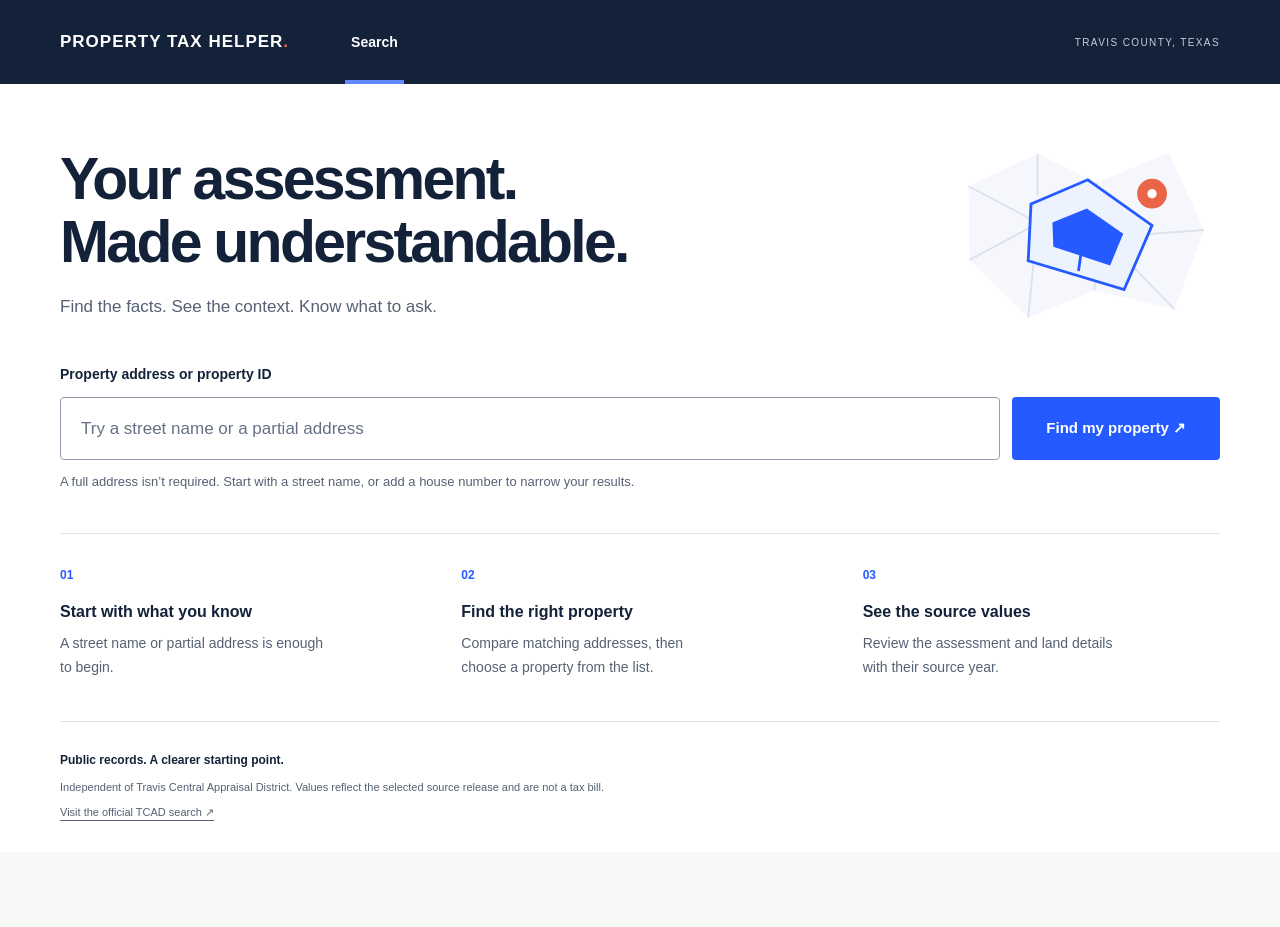
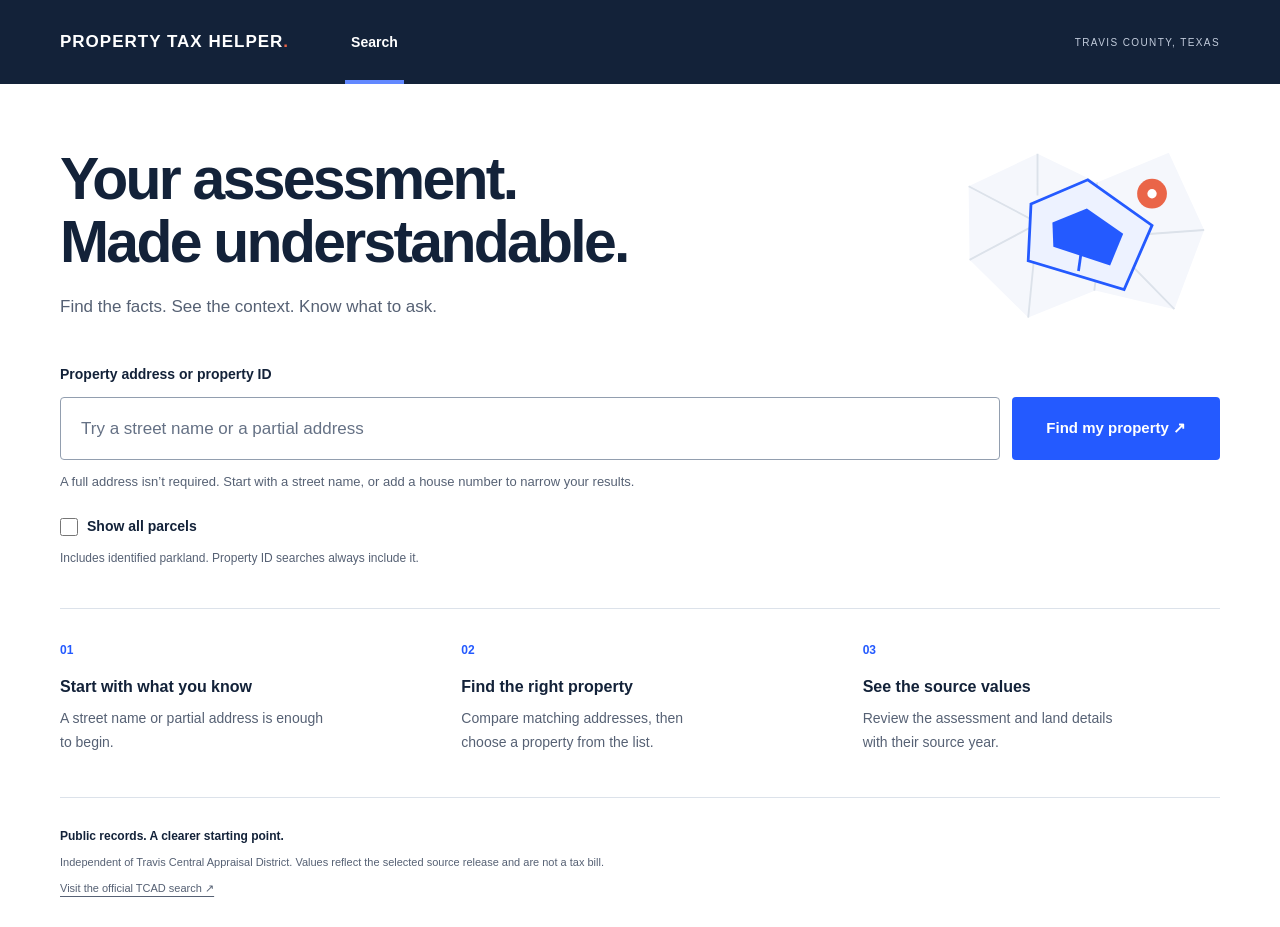
Before and after one commit to wlreich/PropertyTaxHelper, a Next.js app in the folder web/: page / in a window 1280 px wide. Before the commit the page ends 852 px from the top, so only its background shows below. Built offline with nearby package versions, Linux system fonts and the light colour scheme.

Commit message:
Add source-based parkland search option

```diff
--- a/web/src/components/search-form.tsx
+++ b/web/src/components/search-form.tsx
@@ -3,7 +3,7 @@ import { useTransition } from "react";
 import { useRouter } from "next/navigation";
 import { resultsUrl } from "@/lib/property-search";
 
-export function SearchForm({ query = "" }: { query?: string }) {
+export function SearchForm({ query = "", showAll = false }: { query?: string; showAll?: boolean }) {
   const router = useRouter();
   const [pending, startTransition] = useTransition();
   return (
@@ -16,7 +16,8 @@ export function SearchForm({ query = "" }: { query?: string }) {
         const q = String(
           new FormData(event.currentTarget).get("q") ?? "",
         ).trim();
-        startTransition(() => router.push(resultsUrl(q)));
+        const includeAll = new FormData(event.currentTarget).get("all") === "1";
+        startTransition(() => router.push(resultsUrl(q, 0, includeAll)));
       }}
       aria-busy={pending}
     >
@@ -43,6 +44,16 @@ export function SearchForm({ query = "" }: { query?: string }) {
         A full address isn’t required. Start with a street name, or add a house
         number to narrow your results.
       </p>
+      <label className="parcel-filter">
+        <input
+          type="checkbox" name="all" value="1"
+          key={`${query}:${showAll}`} defaultChecked={showAll}
+          disabled={pending} aria-describedby="parcel-filter-help"
+          onChange={(event) => { if (query) event.currentTarget.form?.requestSubmit(); }}
+        />
+        Show all parcels
+      </label>
+      <p id="parcel-filter-help">Includes identified parkland. Property ID searches always include it.</p>
     </form>
   );
 }
```
